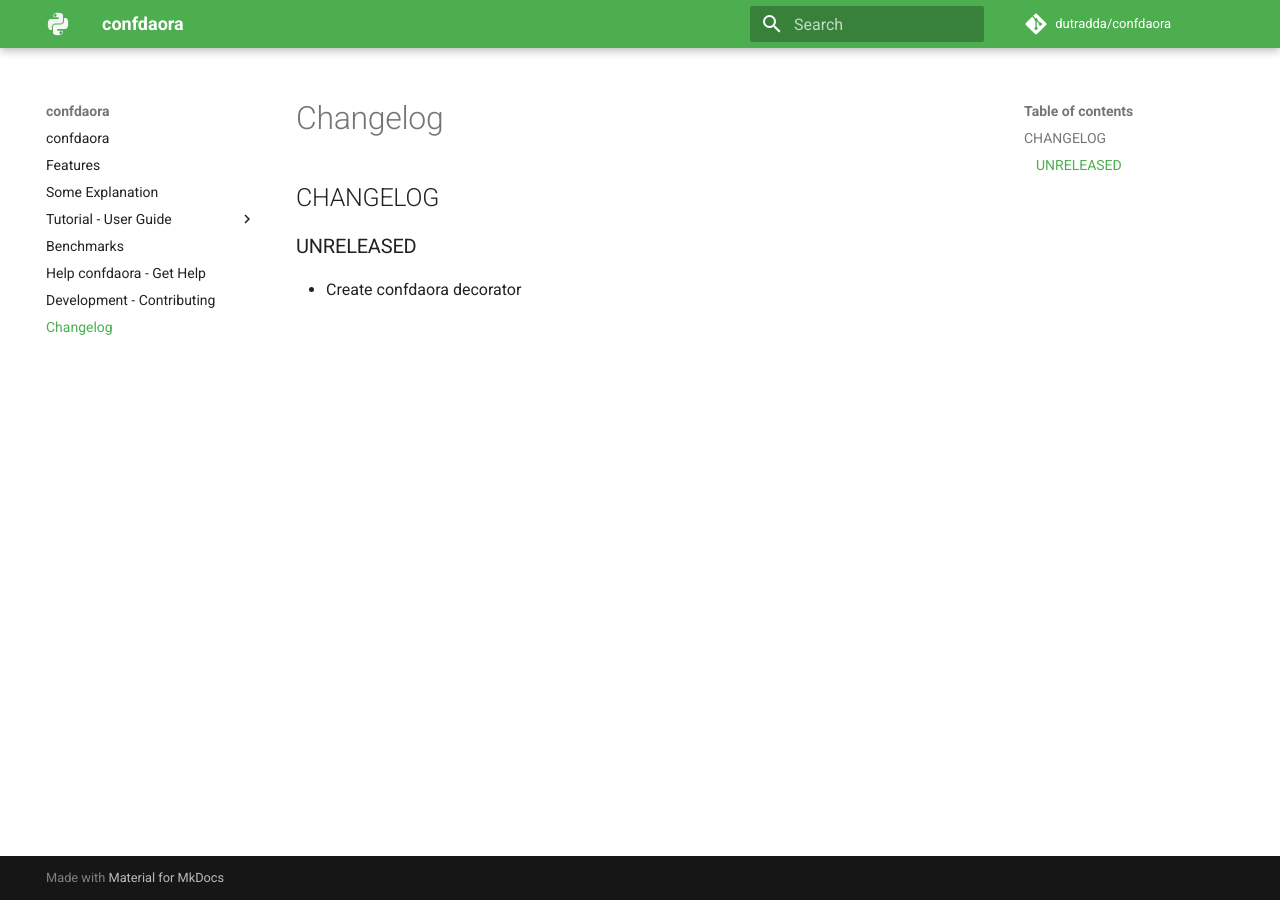
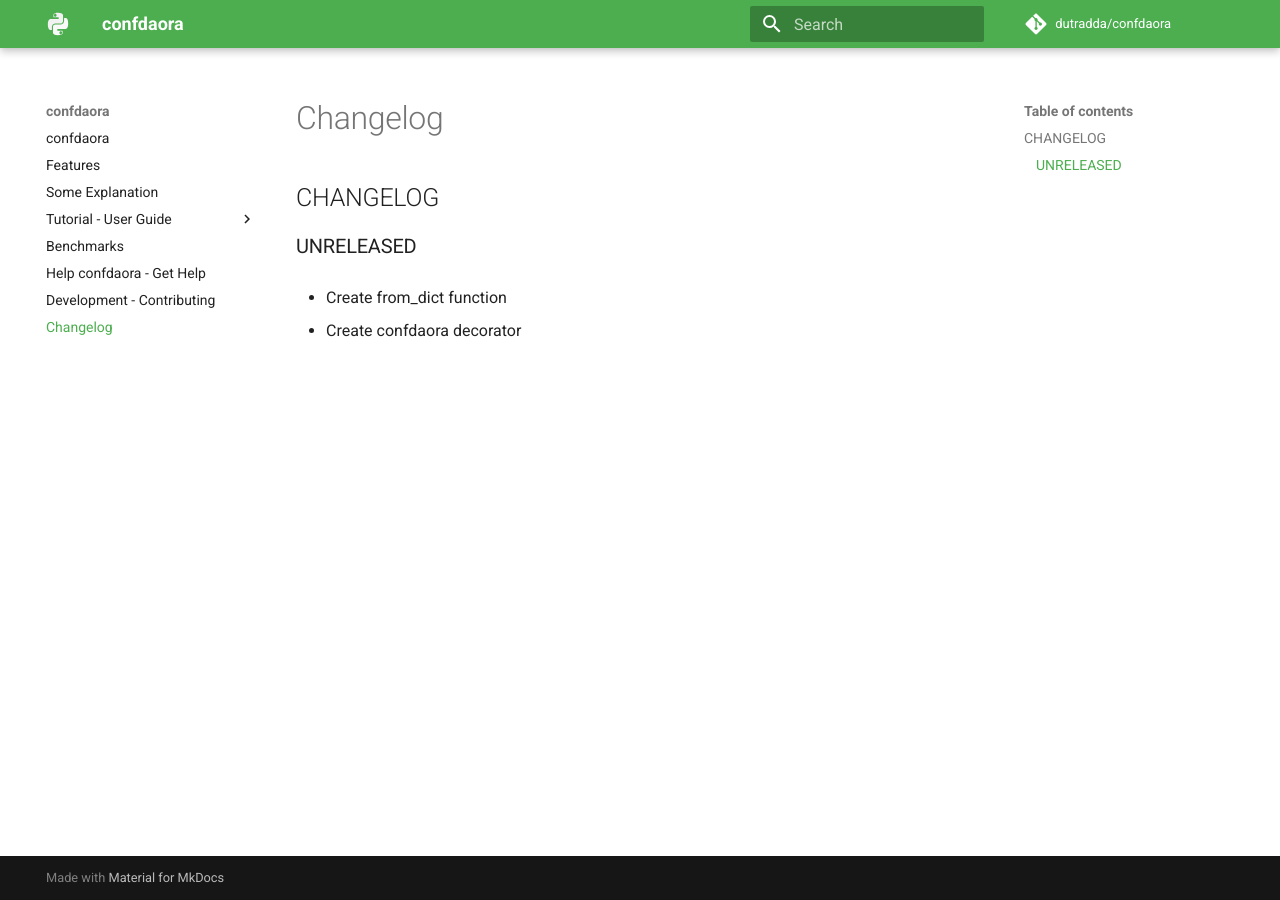
Before and after one commit to dutradda/confdaora, an MkDocs documentation site: the page built from docs/changelog.md, in a window 1280 px wide. Built offline with MkDocs 1.6.1 and Material for MkDocs 9.7.7, drawn with Linux system fonts in a browser that asks for light colours; comment, search, counter and statistics services are not loaded.

Commit message:
Update changelog

```diff
--- a/docs/changelog.md
+++ b/docs/changelog.md
@@ -2,4 +2,6 @@
 
 ### UNRELEASED
 
+ - Create from_dict function
+
  - Create confdaora decorator
```
Also changed, not shown: CHANGELOG.md (+2 -0 lines).
